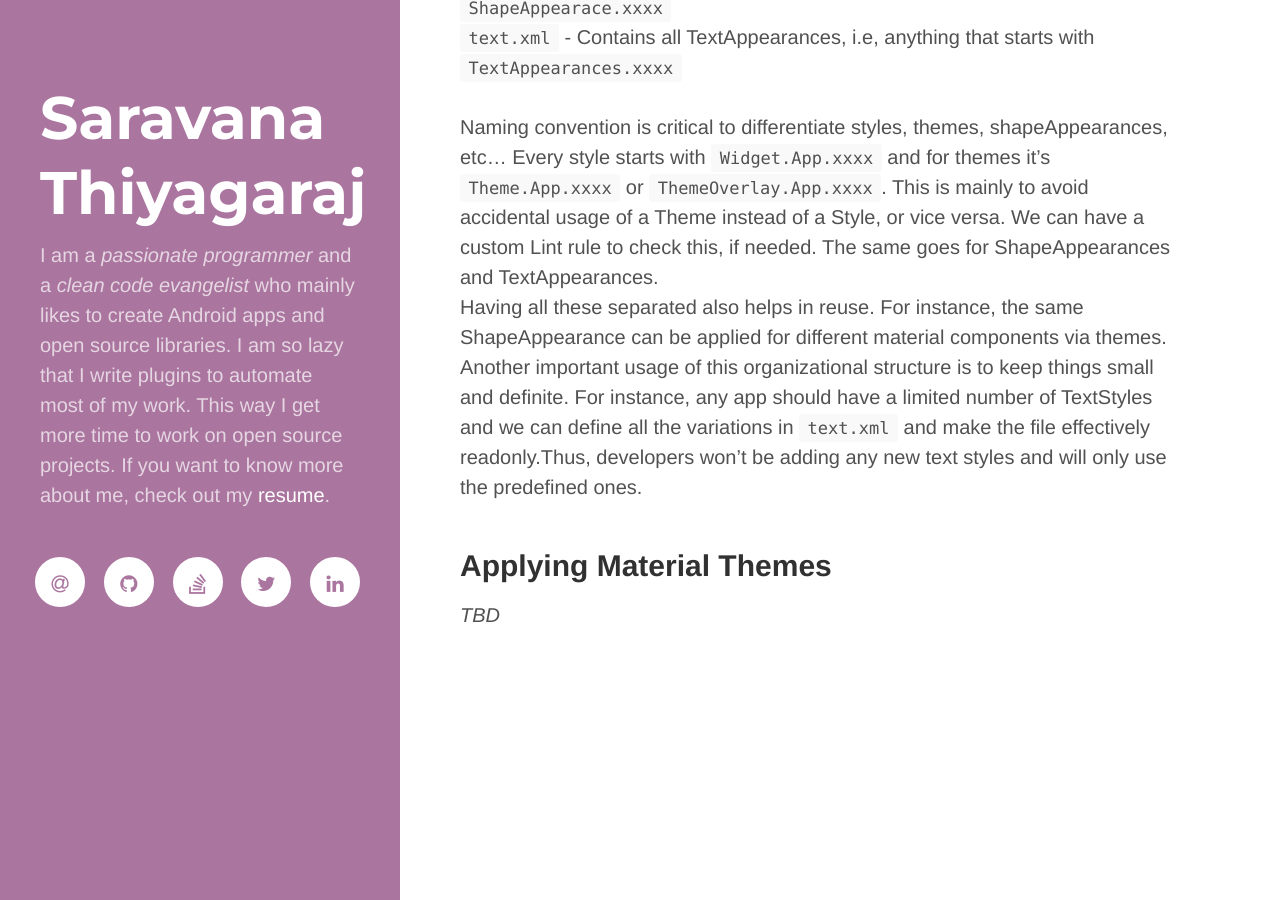
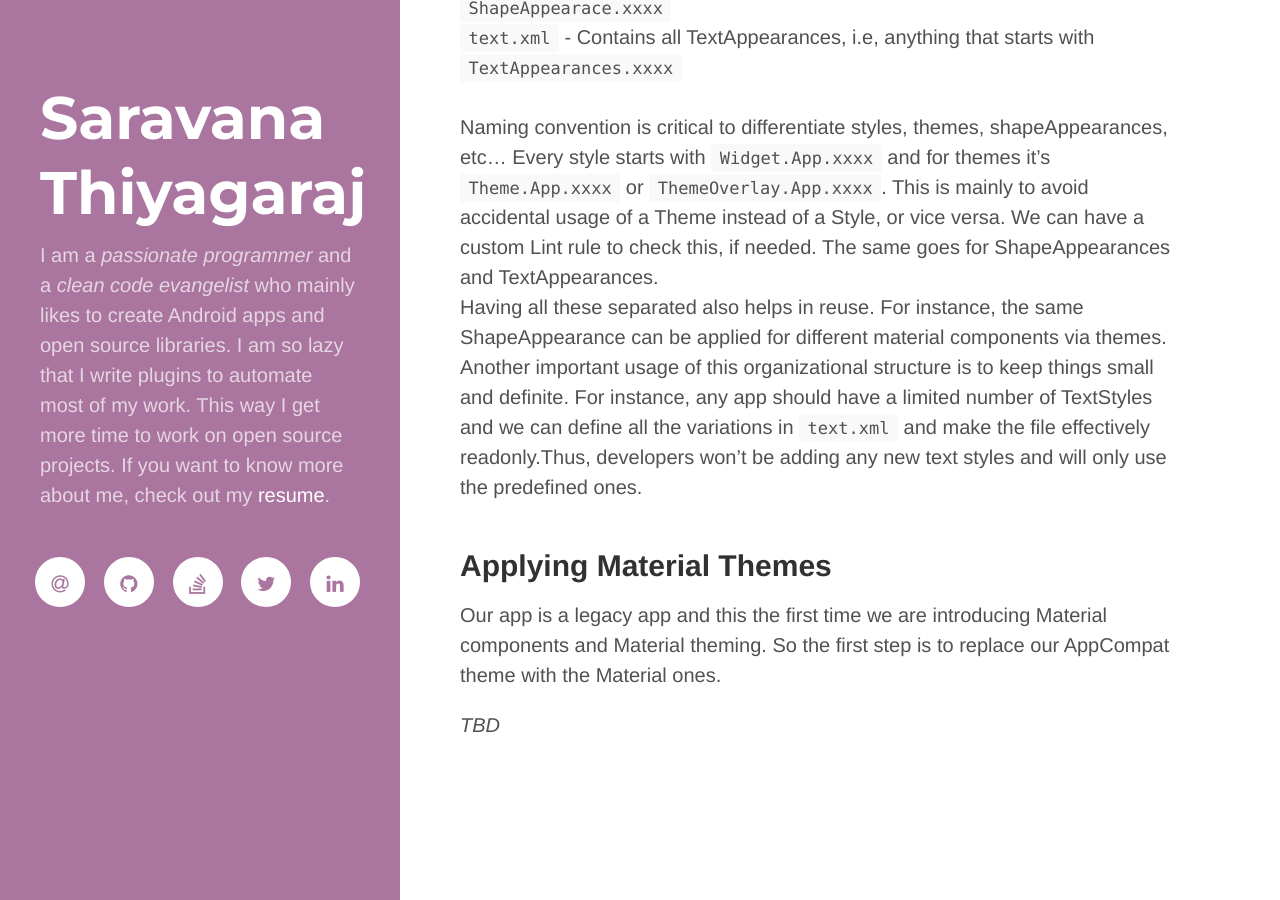
Before and after one commit to thsaravana/thsaravana.github.io, a Jekyll site: the page built from _posts/2021-01-02-android-material-theme-implementation.md, in a window 1280 px wide and 900 px high, scrolled down 2325 px. Built offline with Jekyll 4.4.1, drawn with Linux system fonts in a browser that asks for light colours; nearby versions of some CDN libraries.

Commit message:
Blog - Applying material theme introduction

```diff
--- a/_posts/2021-01-02-android-material-theme-implementation.md
+++ b/_posts/2021-01-02-android-material-theme-implementation.md
@@ -85,5 +85,7 @@ should have a limited number of TextStyles and we can define all the variations
 effectively readonly.Thus, developers won't be adding any new text styles and will only use the predefined ones.
 
 <h2>Applying Material Themes</h2>
+Our app is a legacy app and this the first time we are introducing Material components and Material theming. So the first
+step is to replace our AppCompat theme with the Material ones.
 
 *TBD*
```
